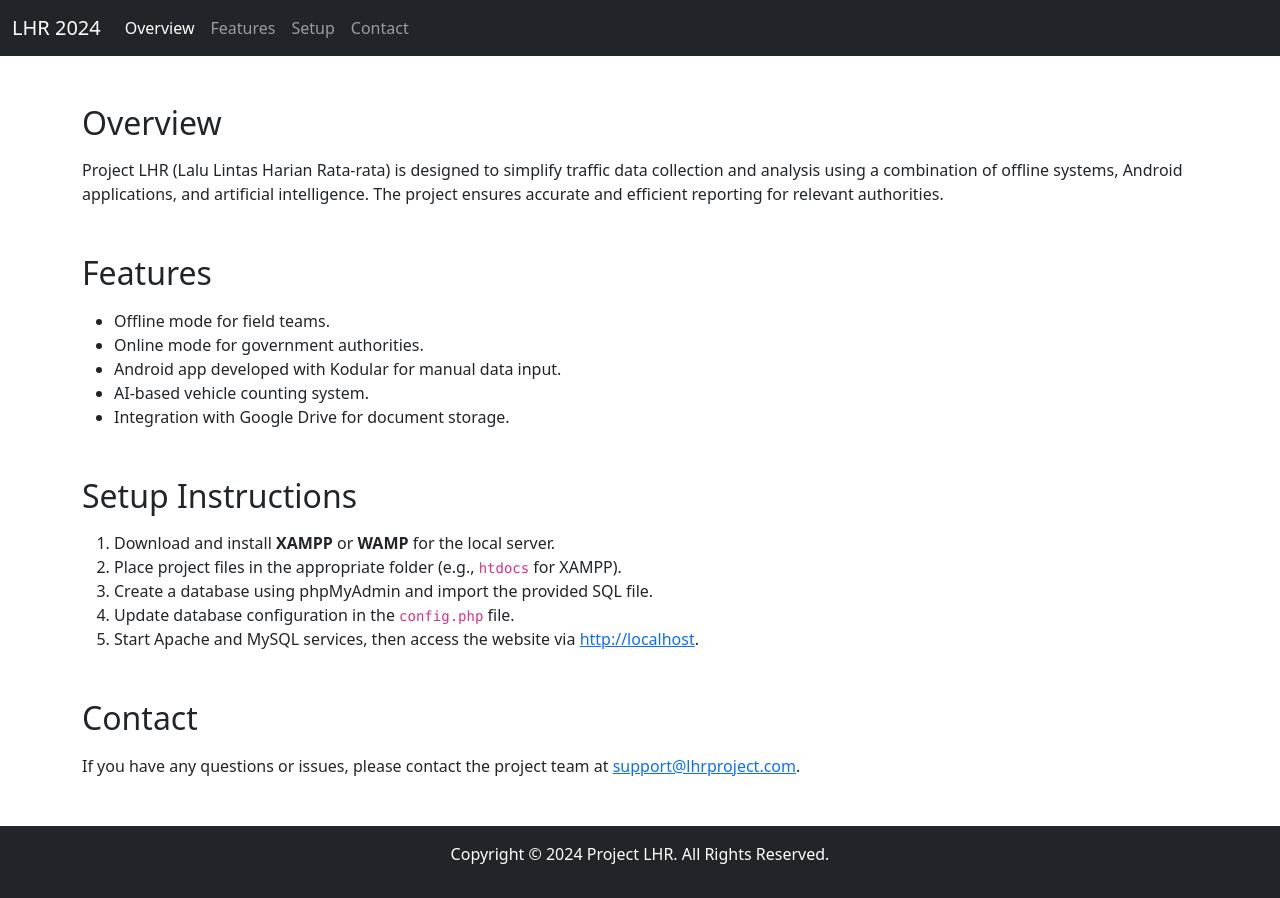
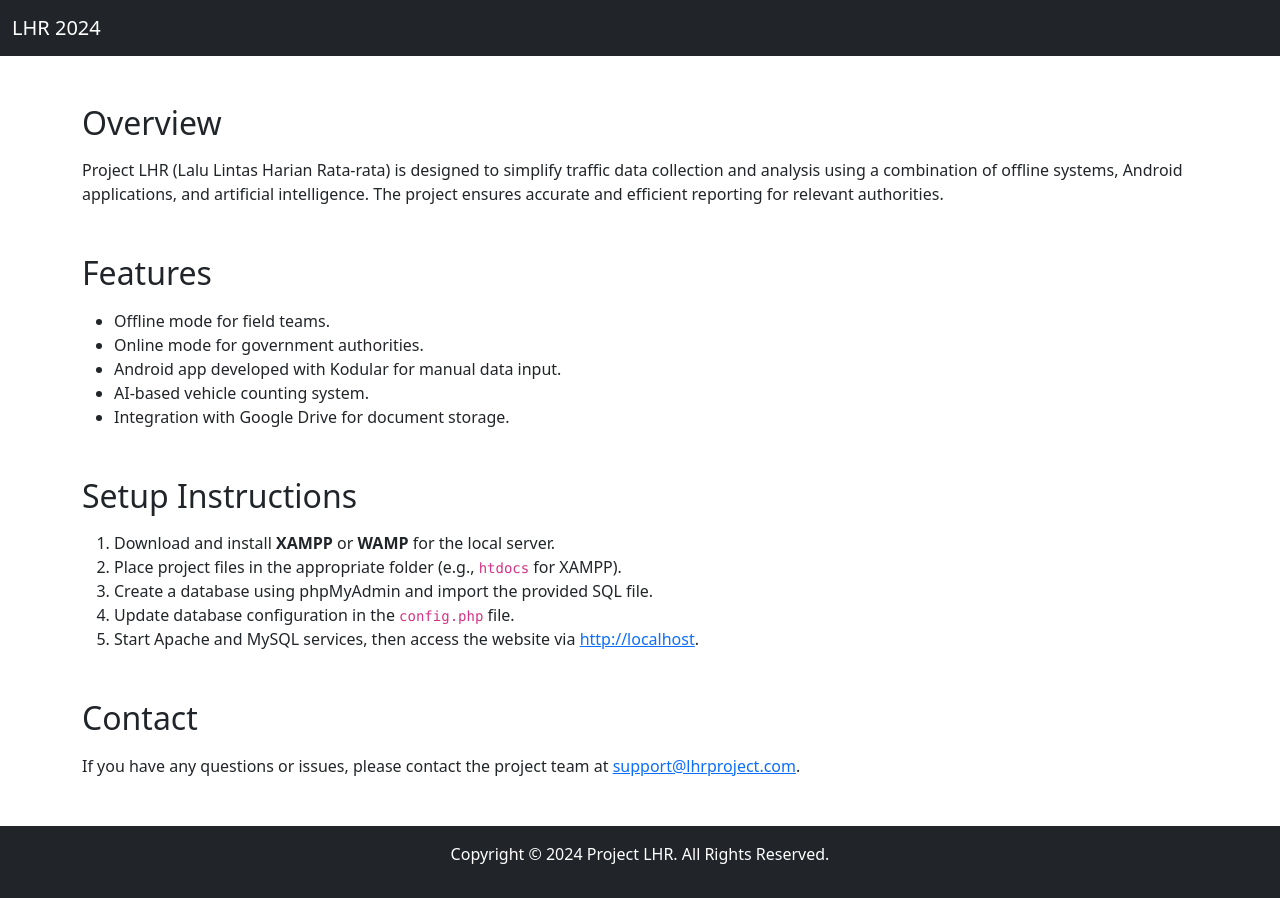
Before and after one commit to Elhaer/elhaer.github.io, a plain HTML site: page index.html in a window 1280 px wide. Drawn offline with nearby package versions, Linux system fonts and the light colour scheme.

Commit message:
Update index.html

```diff
--- a/index.html
+++ b/index.html
@@ -18,14 +18,6 @@
                 aria-controls="navbarNav" aria-expanded="false" aria-label="Toggle navigation">
                 <span class="navbar-toggler-icon"></span>
             </button>
-            <div class="collapse navbar-collapse" id="navbarNav">
-                <ul class="navbar-nav">
-                    <li class="nav-item"><a class="nav-link active" href="#overview">Overview</a></li>
-                    <li class="nav-item"><a class="nav-link" href="#features">Features</a></li>
-                    <li class="nav-item"><a class="nav-link" href="#setup">Setup</a></li>
-                    <li class="nav-item"><a class="nav-link" href="#contact">Contact</a></li>
-                </ul>
-            </div>
         </div>
     </nav>
     <!-- Main Content -->
```
